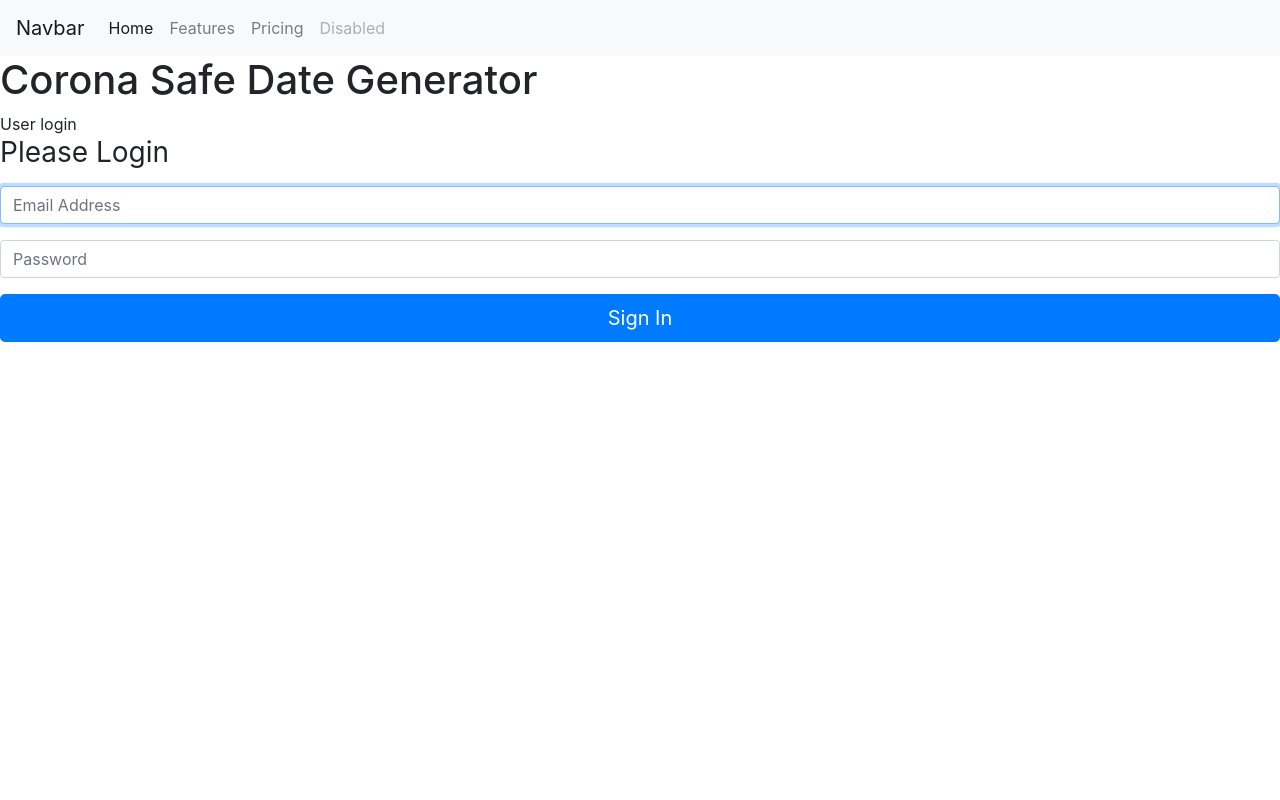
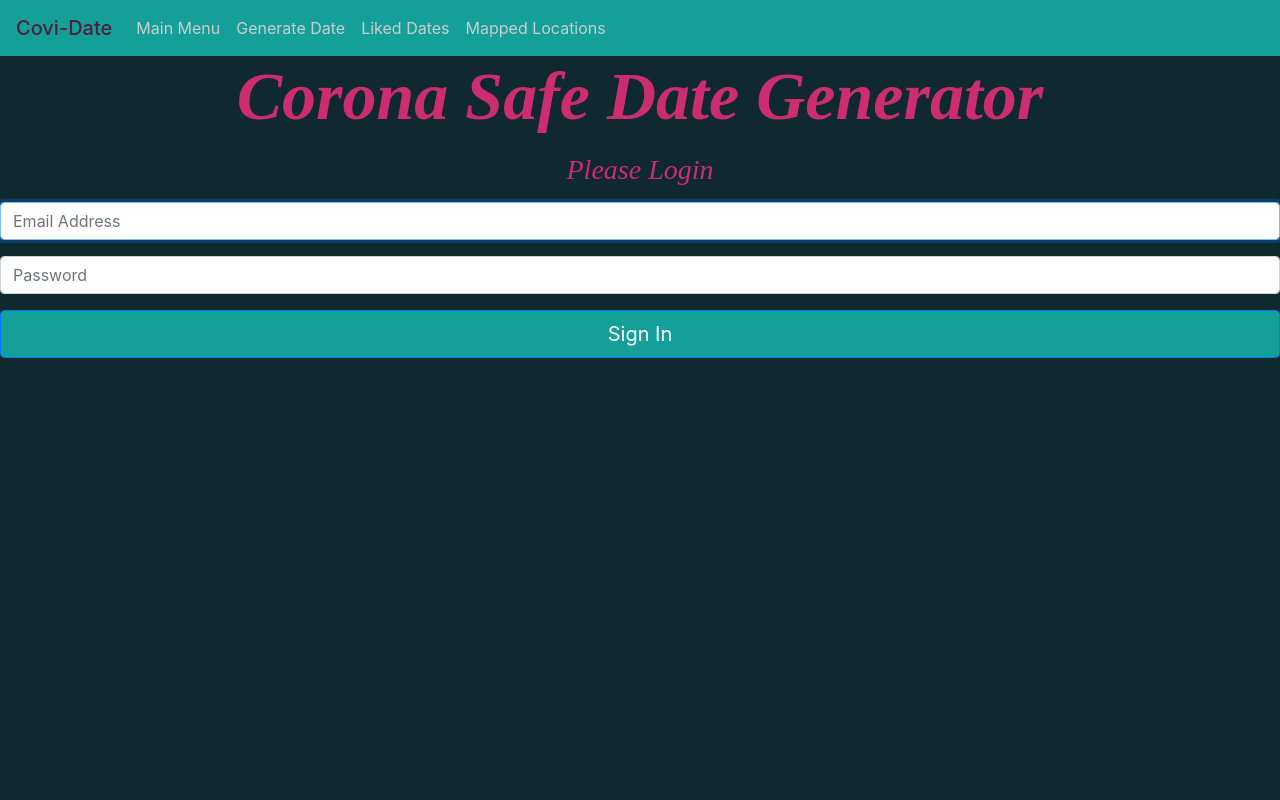
Before and after one commit to scholdenak/Hackbright-project, a Flask app: page / in a window 1280 px wide. Run offline with Flask 2, Linux system fonts and the light colour scheme; some libraries are stand-ins or nearby versions.

Commit message:
Attempting green background with teal navbar

```diff
--- a/static/css/style.css
+++ b/static/css/style.css
@@ -1,4 +1,4 @@
-<style>
+
   #map {
     height: 100%;
   }
@@ -7,4 +7,42 @@
     margin: 0;
     padding: 0;
   }
-</style>
+
+body {
+  margin: 0;
+  font-family: -apple-system,BlinkMacSystemFont,"Segoe UI",Roboto,"Helvetica Neue",Arial,"Noto Sans",sans-serif,"Apple Color Emoji","Segoe UI Emoji","Segoe UI Symbol","Noto Color Emoji";
+  font-size: 1rem;
+  font-weight: 400;
+  line-height: 1.5;
+  color: #CB2D6F;
+  text-align: left;
+  background-color: #0F292F;
+}
+
+button.btn {
+  background: #14A098;
+}
+
+nav.navbar-custom {
+  background-color: #14A098;
+}
+
+.navbar-custom .navbar-brand,
+.navbar-custom .navbar-text {
+    color: #501F3A;
+    font-weight: 500;
+}
+
+a.nav-link {
+  color: #CCCCCC;
+}
+
+h1 {
+  font-family: 'Playfair Display';
+  font-weight: 900;
+  font-style: italic;
+  margin-bottom: 15px;
+  font-size: 68px;
+  color: #CB2D6F;
+  text-align: center;
+}
--- a/templates/base.html
+++ b/templates/base.html
@@ -31,8 +31,8 @@
       {% block head %}{% endblock %}
   </head>
   <body>
-    <nav class="navbar navbar-expand-lg navbar-light bg-light">
-      <a class="navbar-brand" href="#">Navbar</a>
+    <nav class="navbar navbar-expand-lg navbar-custom">
+      <a class="navbar-brand" href="#">Covi-Date</a>
       <button class="navbar-toggler" type="button" data-toggle="collapse"
       data-target="#navbarNav" aria-controls="navbarNav" aria-expanded="false"
       aria-label="Toggle navigation">
@@ -41,16 +41,16 @@
       <div class="collapse navbar-collapse" id="navbarNav">
         <ul class="navbar-nav">
           <li class="nav-item active">
-            <a class="nav-link" href="#">Home <span class="sr-only">(current)</span></a>
+            <a class="nav-link" href="/main-menu">Main Menu<span class="sr-only">(current)</span></a>
           </li>
           <li class="nav-item">
-            <a class="nav-link" href="#">Features</a>
+            <a class="nav-link" href="/generate-date">Generate Date</a>
           </li>
           <li class="nav-item">
-            <a class="nav-link" href="#">Pricing</a>
+            <a class="nav-link" href="/dates-liked">Liked Dates</a>
           </li>
           <li class="nav-item">
-            <a class="nav-link disabled" href="#" tabindex="-1" aria-disabled="true">Disabled</a>
+            <a class="nav-link" href="/map">Mapped Locations</a>
           </li>
         </ul>
       </div>
--- a/templates/homepage.html
+++ b/templates/homepage.html
@@ -3,7 +3,7 @@
 {% block body %}
   <h1>Corona Safe Date Generator</h1>
 
-  <div>User login</div>
+
   <div>
 
     <form class="form-signin" method="POST">
```
